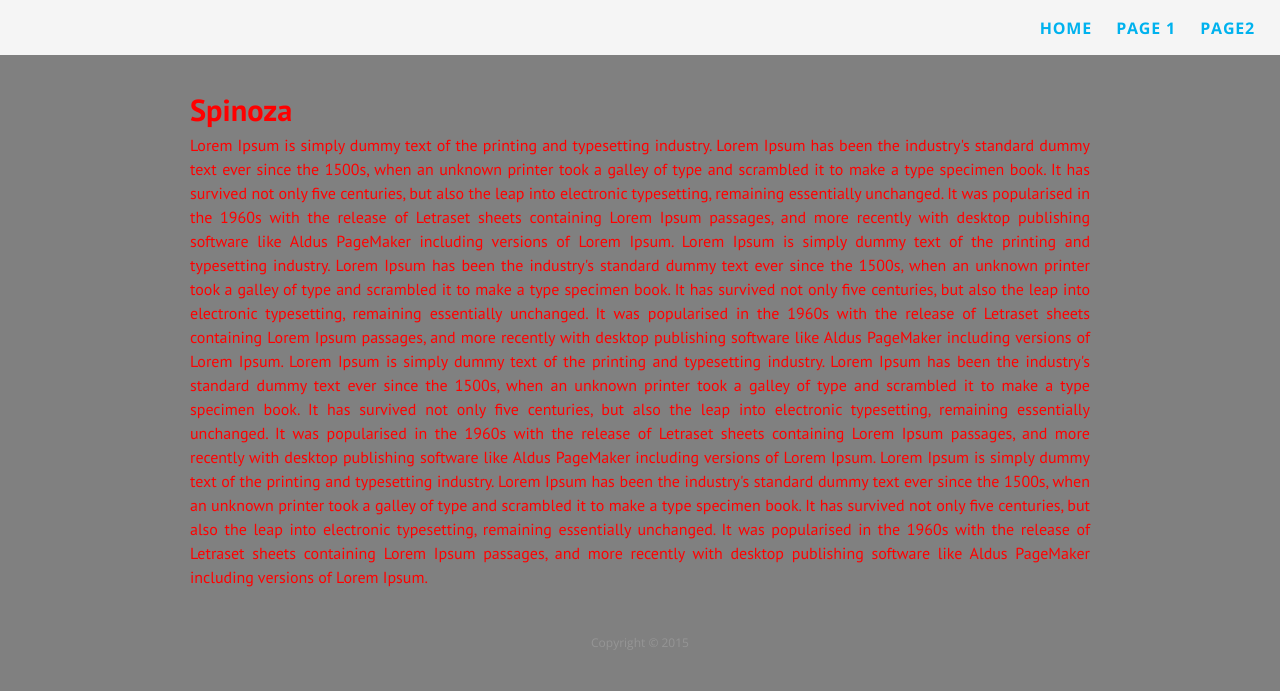
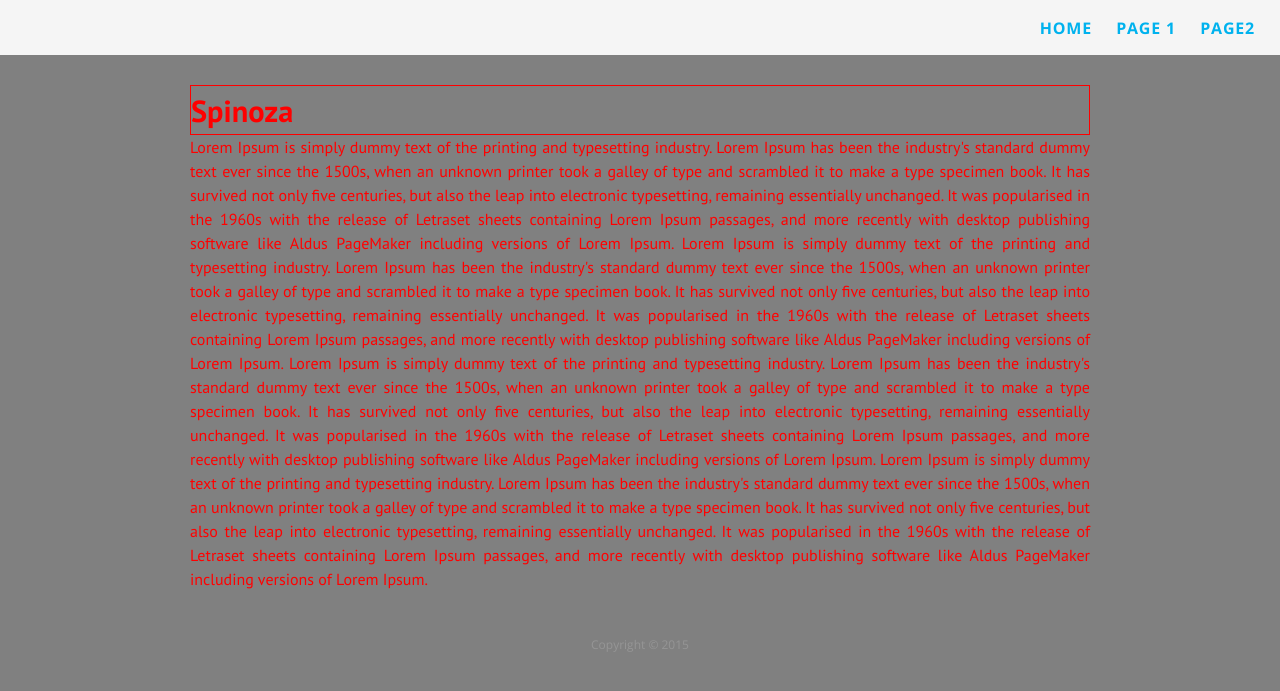
Before and after one commit to Tajtaj/spinoza, a Jekyll site: the page built from index.html, in a window 1280 px wide. Shown: the top 691 px of the page. Built offline with Jekyll 4.4.1, drawn with Linux system fonts in a browser that asks for light colours; nearby versions of some CDN libraries; Markdown is read by kramdown in place of the engine named in the settings.

Commit message:
Changes in css
Changes in css

```diff
--- a/css/style.css
+++ b/css/style.css
@@ -3,3 +3,6 @@
   background:gray !important;
   color:red !important;
 }
+h1{
+  border:1px solid red;
+}
```
